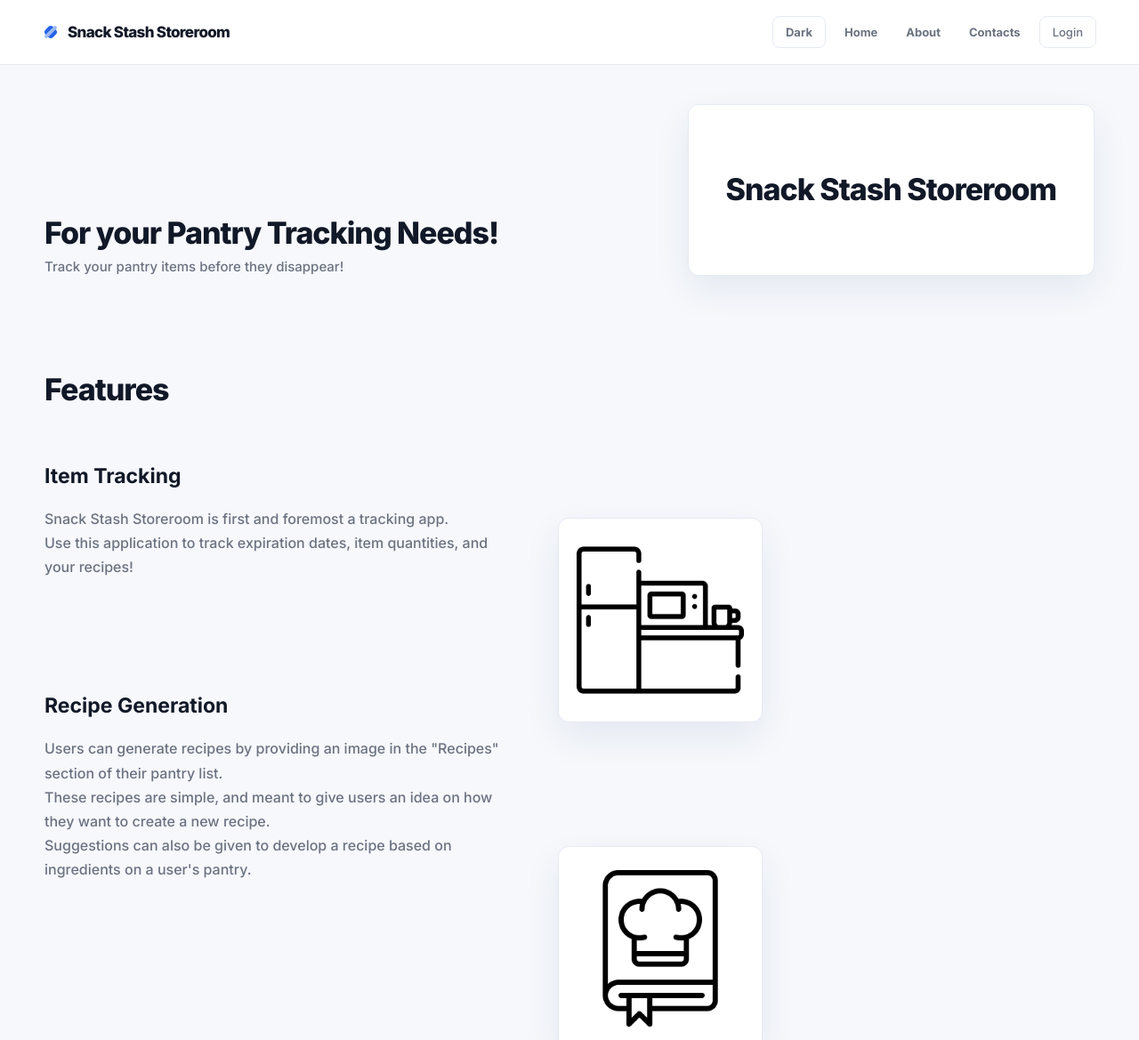
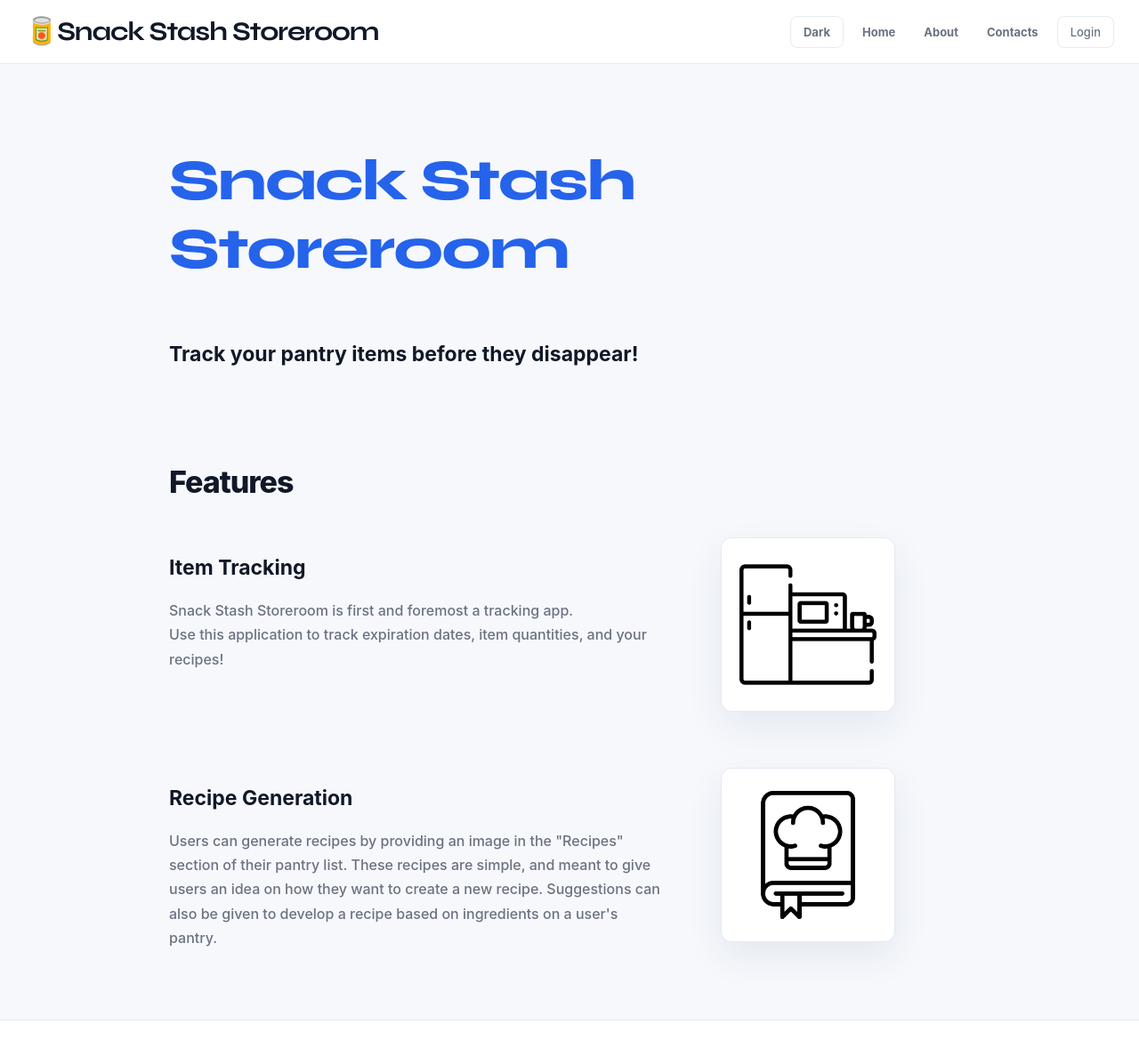
Before and after one commit to snowfluk3/ACIT-2911, a Flask app: page / in a window 1280 px wide. Shown: the top 1169 px of the page at 89% size. Run offline with Flask 3, Linux system fonts and the light colour scheme; some libraries are stand-ins or nearby versions.

Commit message:
Fixed CSS issues

```diff
--- a/app/static/styles.css
+++ b/app/static/styles.css
@@ -39,6 +39,8 @@ body.dark-mode {
     --success: #4ade80;
     --warning: #fbbf24;
     --danger: #fb7185;
+    --h1: var(--text);
+    --h2: var(--text);
 }
 
 *,
@@ -68,6 +70,10 @@ body > main {
 
 body > footer {
     grid-row: 3;
+}
+
+.index-main {
+    max-width: 900px;
 }
 
 button,
@@ -134,6 +140,15 @@ a {
     overflow: visible;
 }
 
+.syne-title {
+    font-family: "Syne", sans-serif;
+    font-optical-sizing: auto;
+    font-weight: 750;
+    font-style: normal;
+    font-size: 65px;
+    color: var(--accent);
+}
+
 .small-text {
     font-size: 11px;
 }
@@ -162,8 +177,8 @@ a {
 
 .two-grid {
     display: grid;
-    grid-template-columns: minmax(0, 0.85fr) minmax(260px, 1fr);
-    align-items: center;
+    grid-template-columns: minmax(0, 1fr) 280px;
+    /* align-items: center; */
     gap: clamp(20px, 5vw, 64px);
 }
 
@@ -192,8 +207,8 @@ nav {
 }
 
 .logo-mark {
-    width: 18px;
-    height: 18px;
+    width: 30px;
+    height: 30px;
     position: relative;
     flex: 0 0 auto;
 }
@@ -215,9 +230,13 @@ nav {
 }
 
 .logo p {
+    font-family: "Syne", sans-serif;
+    font-optical-sizing: auto;
+    font-weight: 700;
+    font-style: normal;
     margin: 0;
     color: var(--text);
-    font-size: 17px;
+    font-size: 30px;
     line-height: 1.3;
     letter-spacing: -0.04em;
     overflow: visible;
@@ -568,7 +587,7 @@ main {
 }
 
 .features {
-    align-items: center;
+    /* align-items: center; */
     color: var(--text);
 }
 
@@ -582,7 +601,6 @@ main > h2 {
 }
 
 .features p {
-    max-width: 620px;
     color: var(--muted);
     line-height: 1.7;
 }
@@ -1481,7 +1499,7 @@ footer {
     color: var(--accent);
 }
 
-@media only screen and (max-width: 1050px) {
+@media only screen and (max-width: 1460px) {
     nav {
         grid-template-columns: 1fr auto;
         padding: 16px 28px;
--- a/app/templates/index.html
+++ b/app/templates/index.html
@@ -1,16 +1,11 @@
 {% extends "layout.html" %}
 {% block content %}
 
-<main>
-    <section class="introduction two-grid">
+<main class="index-main">
         <div>
-            <p class="elms-sans-regular h1">For your Pantry Tracking Needs!</p>
+            <p class="syne-title h1">Snack Stash Storeroom</p>
             <p class="elms-sans-regular h2">Track your pantry items before they disappear!</p>
         </div>
-        <div class="container introduction-title">
-            <h1 class="elms-sans-regular h1">Snack Stash Storeroom</h1>
-        </div>
-    </section>
 
     <div class="spacer-large"></div>
 
@@ -30,10 +25,9 @@
         <div>
             <h2 class="elms-sans-regular h2">Recipe Generation</h2>
             <p class="quicksand-regular">
-                Users can generate recipes by providing an image in the "Recipes" section of their pantry list. <br>
-                These recipes are simple, and meant to give users an idea on how they want to create a new recipe. <br>
+                Users can generate recipes by providing an image in the "Recipes" section of their pantry list.
+                These recipes are simple, and meant to give users an idea on how they want to create a new recipe.
                 Suggestions can also be given to develop a recipe based on ingredients on a user's pantry.
-            </p><br><br><br><br><br><br><br>
         </div>
         <div class="spacer-medium features">
             <img src="{{ url_for('static', filename='images/recipe-icon.png') }}" alt="img">
--- a/app/templates/layout.html
+++ b/app/templates/layout.html
@@ -9,14 +9,12 @@
         <!-- Imported Links -->
         <link rel="preconnect" href="https://fonts.googleapis.com">
         <link rel="preconnect" href="https://fonts.gstatic.com" crossorigin>
-        <link href="https://fonts.googleapis.com/css2?family=Inter:wght@400;500;600;700;800&display=swap" rel="stylesheet">
-        <script src="https://unpkg.com/htmx.org@1.9.12" crossorigin="anonymous"></script>
+        <link href="https://fonts.googleapis.com/css2?family=Syne:wght@400..800&display=swap" rel="stylesheet">        <script src="https://unpkg.com/htmx.org@1.9.12" crossorigin="anonymous"></script>
     </head>
     <body class="light-mode">
         <nav>
             <div class="logo">
-                <span class="logo-mark" aria-hidden="true"></span>
-                <p class="elms-sans-regular h1">Snack Stash Storeroom</p>
+                <p class="elms-sans-regular h1">🥫Snack Stash Storeroom</p>
             </div>
 
             {% if current_user.is_authenticated %}
```
